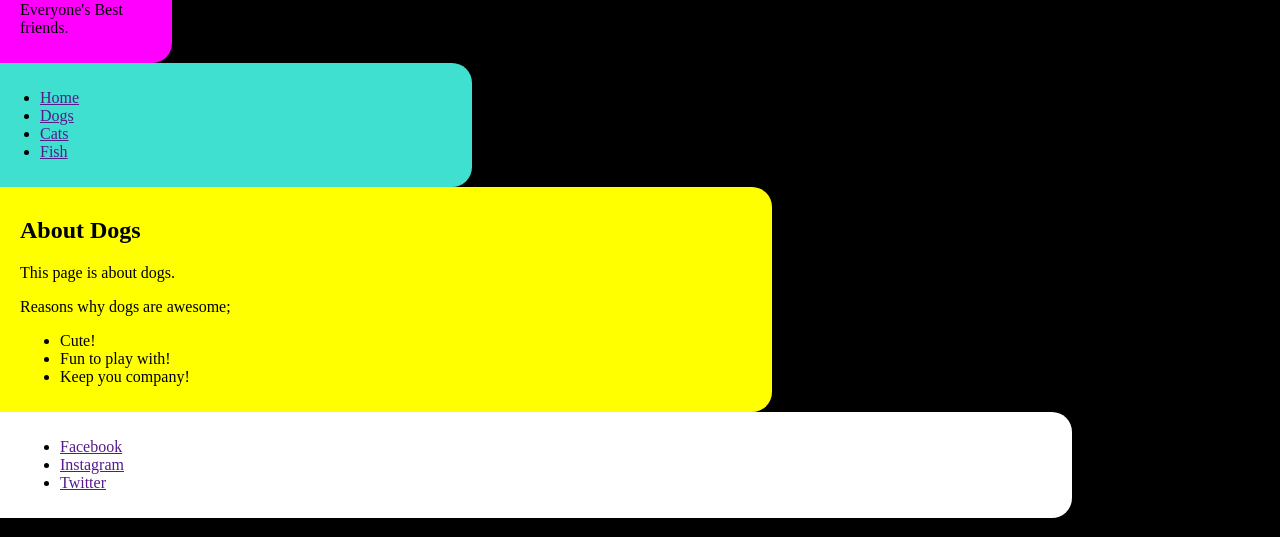
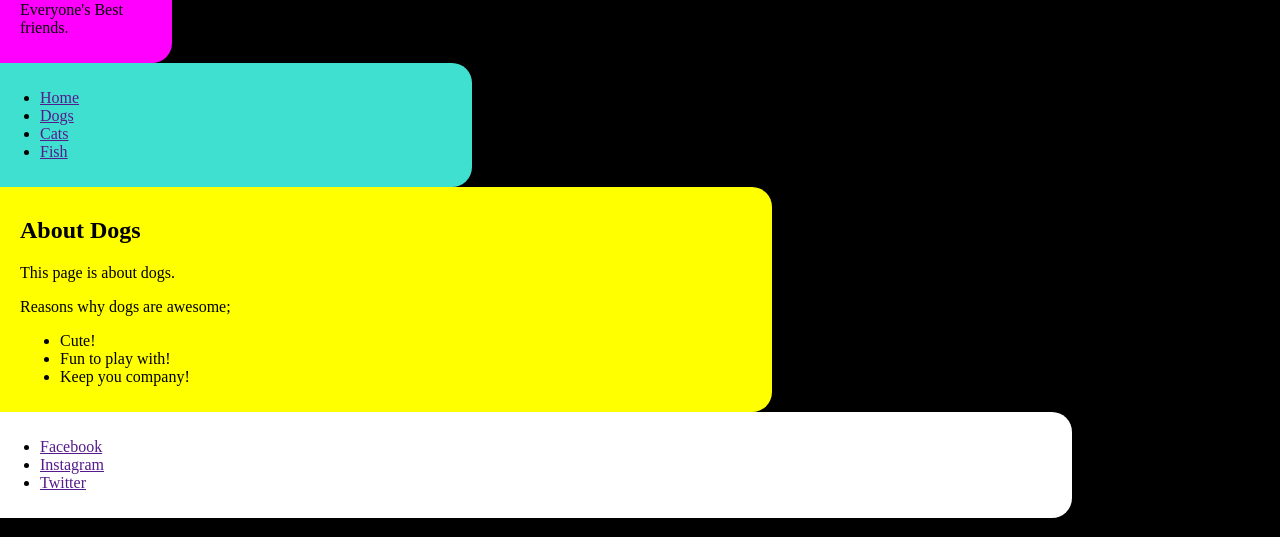
Before and after one commit to brodybane48-dotcom/html-exercise-6, a plain HTML site: page index.html in a window 1280 px wide. Shown: the part 97-634 px from the top of the page. Drawn offline with Linux system fonts and the light colour scheme.

```diff
--- a/styles.css
+++ b/styles.css
@@ -35,7 +35,7 @@
 border-top-right-radius: 20px;
 border-bottom-right-radius: 20px;
 padding: 10px;
-padding-left: 20px;
+padding-left: 0px;
 margin-right: 200px;
 }
 
```
